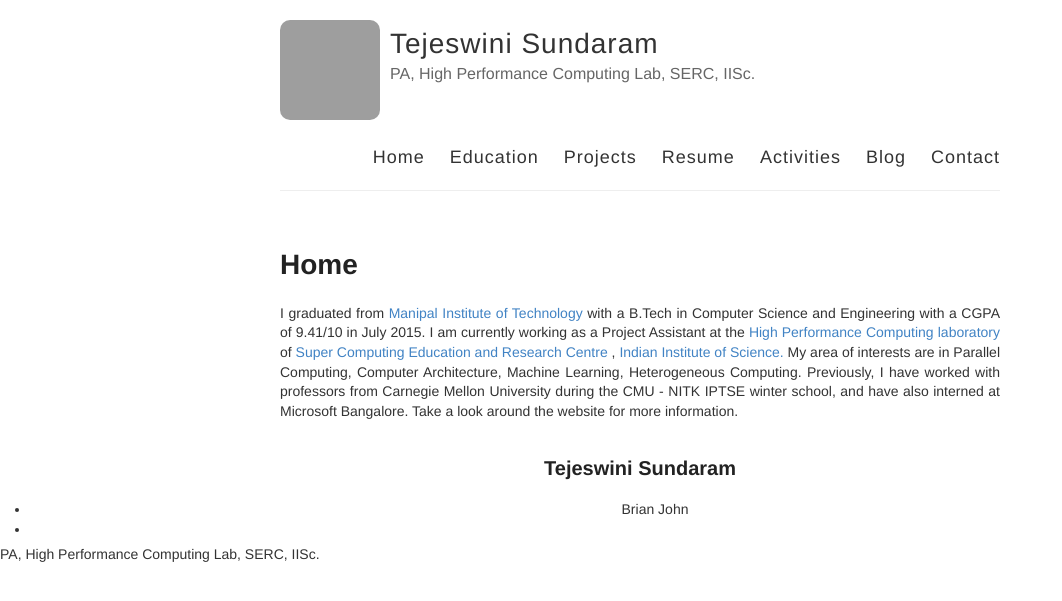
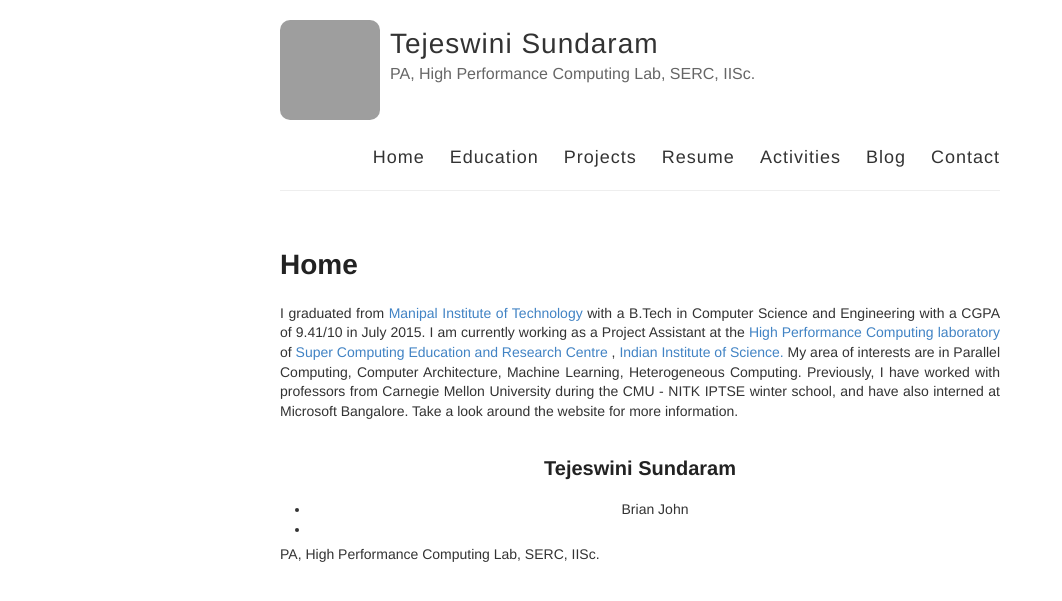
Before and after one commit to tejeswinisundaram/tejeswinisundaram.github.io, a Jekyll site: the page built from home.md, in a window 1280 px wide. Shown: the top 601 px of the page, without its empty margins (0-1062 px from the left). Built offline with Jekyll 4.4.1, drawn with Linux system fonts in a browser that asks for light colours; Markdown is read by kramdown in place of the engine named in the settings; grey boxes are pictures that could not be loaded.

Commit message:
Update default.html

```diff
--- a/_layouts/default.html
+++ b/_layouts/default.html
@@ -41,8 +41,8 @@
     </div>
     <div id="main" role="main" class="container">
     	{{ content }}
+    	    {% include footer.html %}
     </div>
     {% include analytics.html %}
-    {% include footer.html %}
   </body>
 </html>
```
